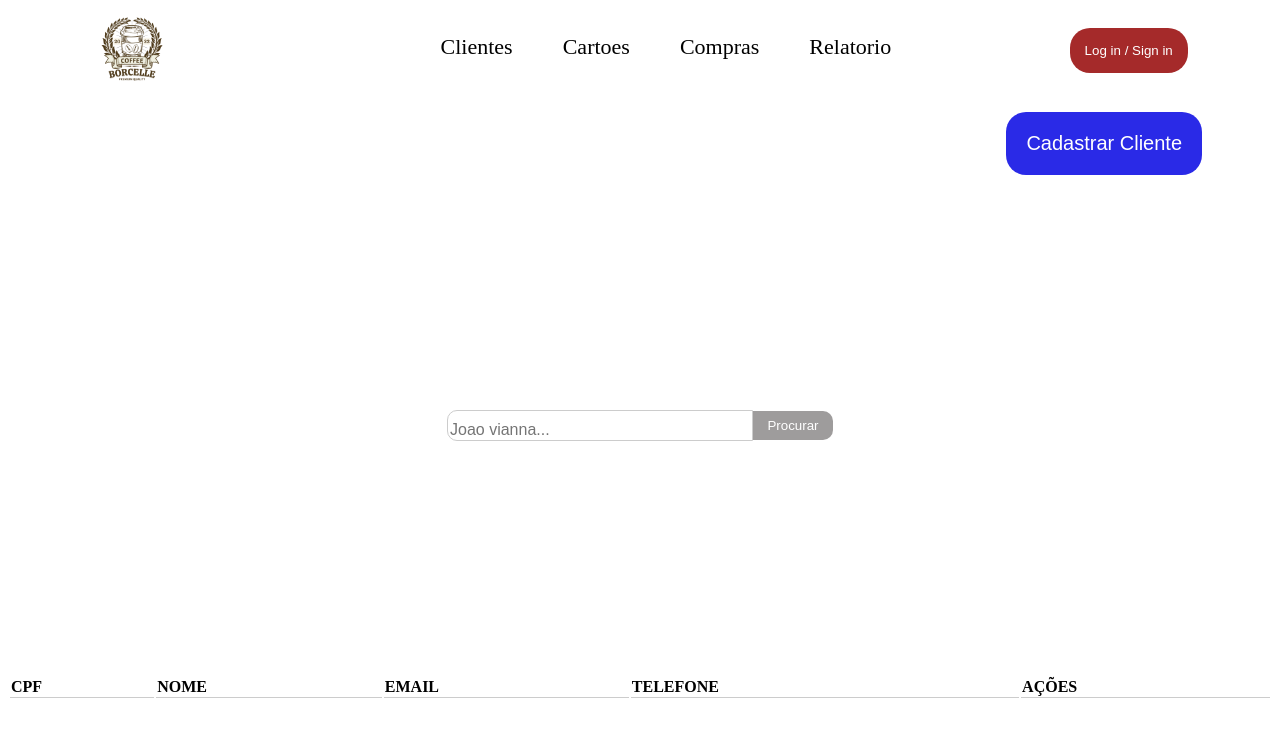
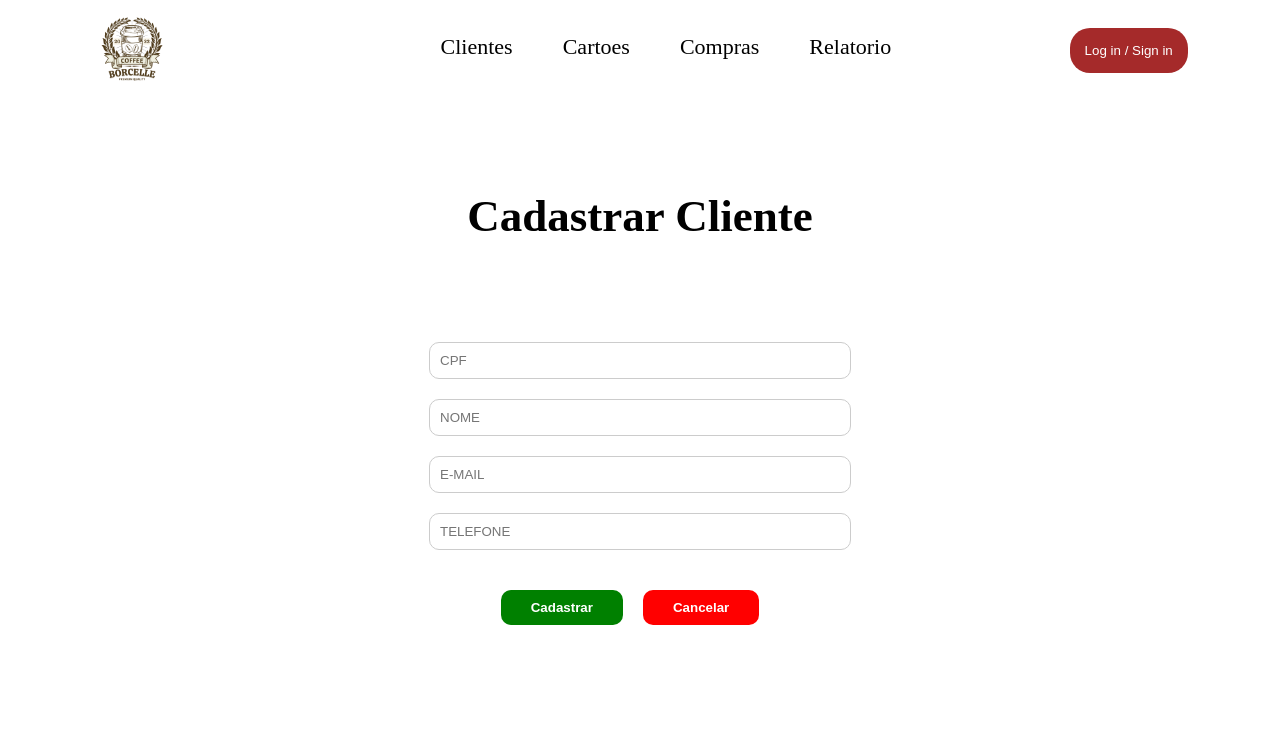
Before and after one commit to viannajoao/cafeteriaStarTech, an Angular app: page /cadastrar in a window 1280 px wide. Before the commit this address led to /. Shown: the top 734 px of the page. Built offline with nearby package versions, Linux system fonts and the light colour scheme.

Commit message:
fazendo a parte de rotas

```diff
--- a/src/app/app.component.html
+++ b/src/app/app.component.html
@@ -1,4 +1,3 @@
-<router-outlet>
-<app-navbar></app-navbar>
-<app-main></app-main>
-</router-outlet>
+ <router-outlet>
+  <app-navbar></app-navbar>
+ </router-outlet>
--- a/src/app/app.component.ts
+++ b/src/app/app.component.ts
@@ -4,12 +4,13 @@ import { NavbarComponent } from './components/navbar/navbar.component';
 import { MainComponent } from './components/main/main.component';
 import { FormsModule } from '@angular/forms';
 import { HttpClientModule } from '@angular/common/http';
+import { CadastroComponent } from './components/cadastro/cadastro.component';
 
 
 @Component({
   selector: 'app-root',
   standalone: true,
-  imports: [RouterOutlet, NavbarComponent, MainComponent, FormsModule, HttpClientModule ],
+  imports: [RouterOutlet, NavbarComponent, MainComponent, FormsModule, HttpClientModule, CadastroComponent ],
   templateUrl: './app.component.html',
   styleUrl: './app.component.css'
 })
--- a/src/app/app.routes.ts
+++ b/src/app/app.routes.ts
@@ -1,4 +1,16 @@
-import { Routes } from '@angular/router';
+import { RouterModule, Routes } from '@angular/router';
+import { CadastroComponent } from './components/cadastro/cadastro.component';
+import { MainComponent } from './components/main/main.component';
+import { NgModule } from '@angular/core';
 
 
-export const routes: Routes = [];
+ export const routes: Routes = [
+  {
+    path: 'cadastrar',
+    component: CadastroComponent
+  },
+  {
+    path: '',
+    component: MainComponent
+  }
+];
--- /dev/null
+++ b/src/app/components/cadastro/cadastro.component.css
@@ -0,0 +1,49 @@
+.container-cadastro{
+  height: 600px;
+  display: flex;
+  flex-direction: column;
+  justify-content: center;
+  align-items: center;
+  /* background-color: red; */
+}
+
+.container-cadastro h1{
+  margin-bottom: 80px;
+  font-size: 45px;
+}
+
+.container-form{
+  display: flex;
+  flex-direction: column;
+}
+
+.container-form input{
+  width: 400px;
+  margin-top: 20px;
+  border: 1px solid #ccc;
+  border-radius: 10px;
+  padding: 10px;
+}
+
+.action{
+  margin-top: 40px;
+}
+
+.action button{
+  border: none;
+  color: #FFF;
+  padding: 10px 30px;
+  border-radius: 10px;
+  font-weight: 700;
+  margin-right: 20px;
+}
+
+.btn1{
+  background-color: green;
+  cursor: pointer;
+}
+
+.btn2{
+  background-color: red;
+  cursor: pointer;
+}
--- /dev/null
+++ b/src/app/components/cadastro/cadastro.component.html
@@ -0,0 +1,15 @@
+<div class="container-cadastro">
+  <h1>Cadastrar Cliente</h1>
+
+  <form class="container-form">
+    <input type="text" placeholder="CPF">
+    <input type="text" placeholder="NOME">
+    <input type="text" placeholder="E-MAIL">
+    <input type="text" placeholder="TELEFONE">
+
+  </form>
+  <div class="action">
+    <button routerLink="/" class="btn1">Cadastrar</button>
+    <button routerLink="/" class="btn2">Cancelar</button>
+  </div>
+</div>
--- a/src/app/components/main/main.component.html
+++ b/src/app/components/main/main.component.html
@@ -3,7 +3,7 @@
   <div class="container">
 
     <section class="inputClient">
-      <button class="addClient">Cadastrar Cliente</button>
+      <button routerLink="/cadastrar" class="addClient">Cadastrar Cliente</button>
     </section>
     <section class="search-container">
       <input type="text" name="search" class="search" alt="campo de pesquisa" placeholder="Joao vianna...">
--- a/src/app/components/main/main.component.ts
+++ b/src/app/components/main/main.component.ts
@@ -3,11 +3,12 @@ import { Client } from '../../models/Client';
 import { ClientService } from '../../servico/client.service';
 import { FormsModule } from '@angular/forms';
 import { CommonModule } from '@angular/common';
+import { RouterLink } from '@angular/router';
 
 @Component({
   selector: 'app-main',
   standalone: true,
-  imports: [FormsModule, CommonModule],
+  imports: [FormsModule, CommonModule, RouterLink],
   templateUrl: './main.component.html',
   styleUrl: './main.component.css'
 })
```
Also changed, not shown: src/app/components/cadastro/cadastro.component.ts (added, +13 -0 lines), 1 other file (tests, documents, lock files or other folders).
